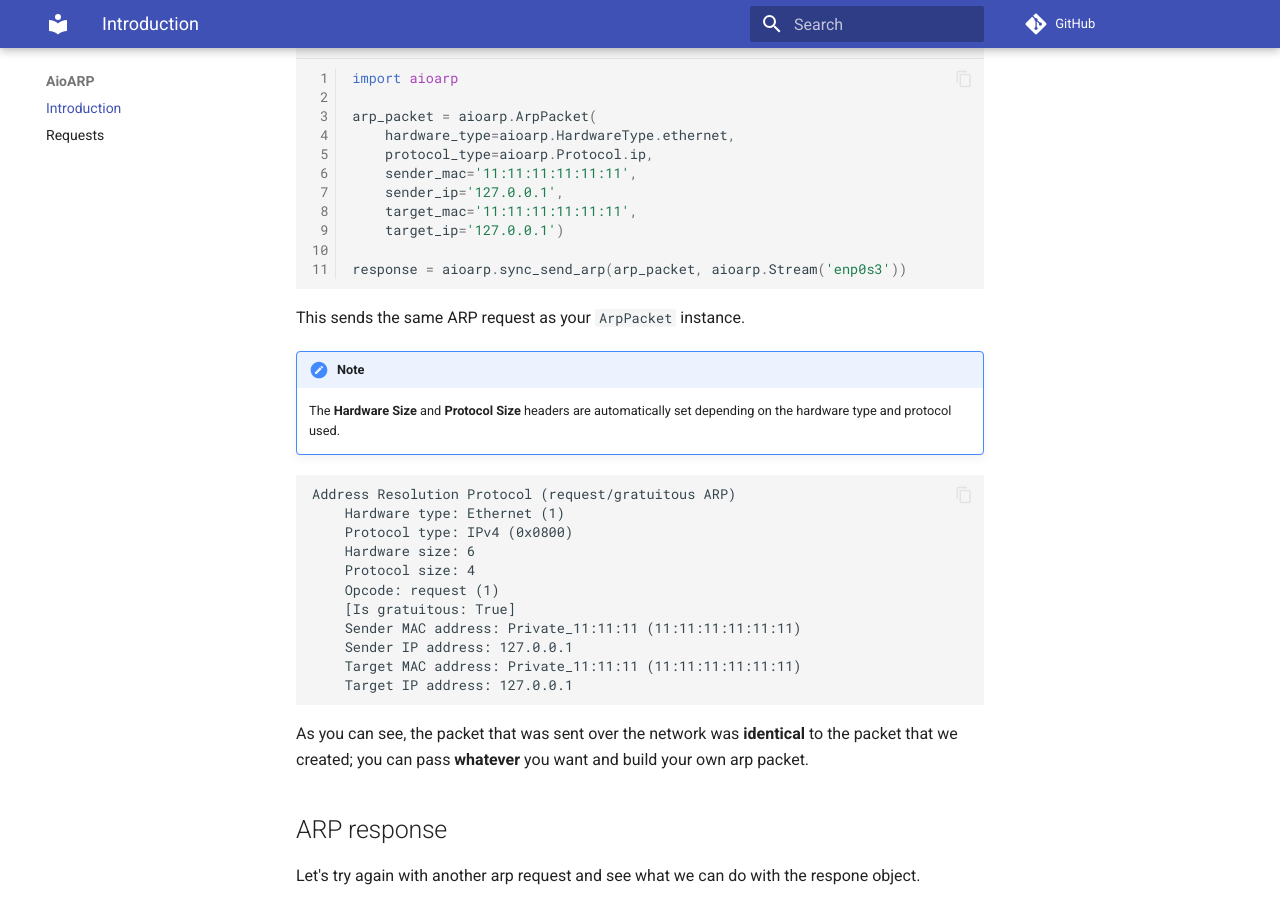
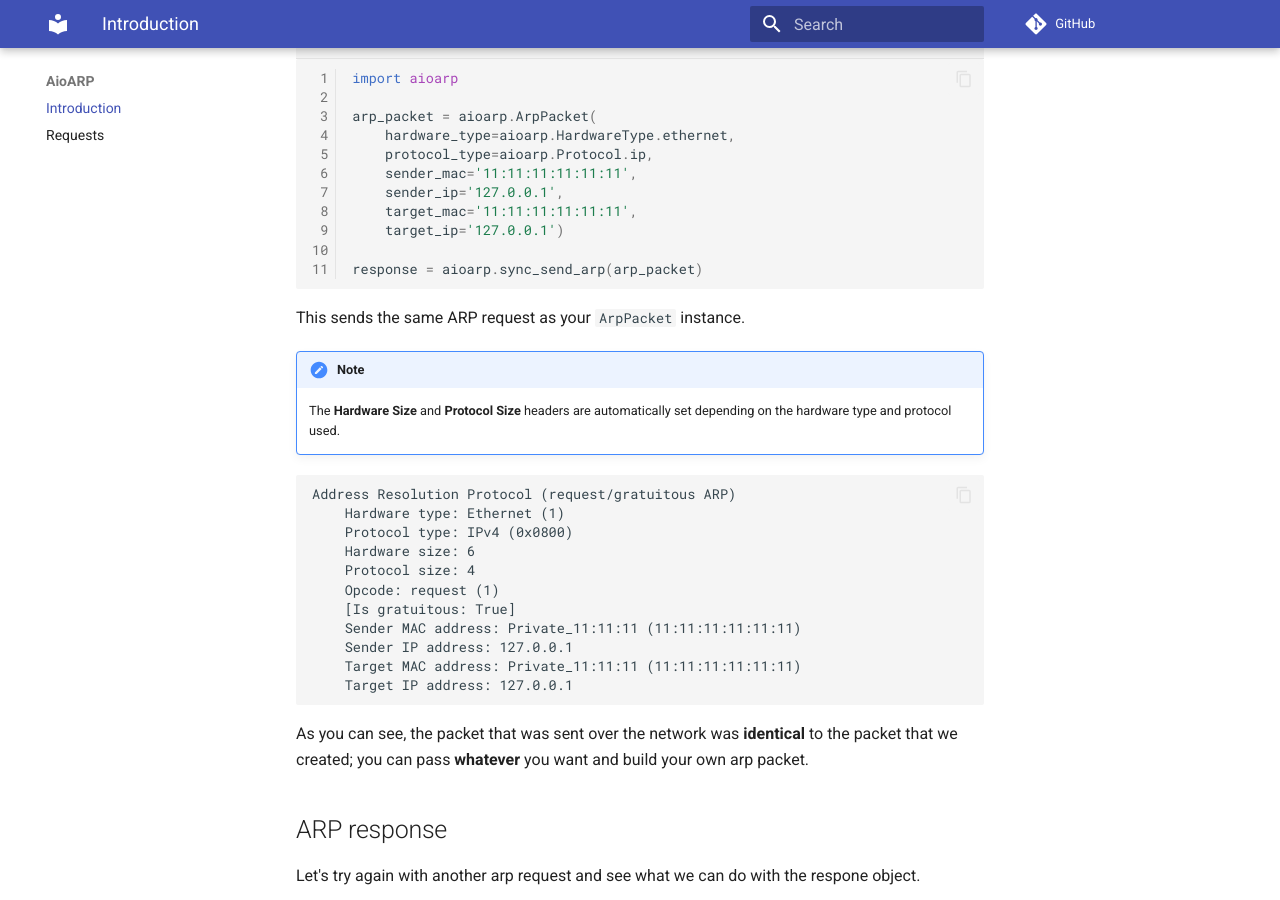
Before and after one commit to karpetrosyan/aioarp, an MkDocs documentation site: the page built from docs/index.md, in a window 1280 px wide and 900 px high, scrolled down 1513 px. Built offline with MkDocs 1.6.1 and Material for MkDocs 9.7.7, drawn with Linux system fonts in a browser that asks for light colours; comment, search, counter and statistics services are not loaded.

Commit message:
Change docs

````diff
--- a/docs/index.md
+++ b/docs/index.md
@@ -73,7 +73,7 @@ arp_packet = aioarp.ArpPacket(
     target_mac='11:11:11:11:11:11',
     target_ip='127.0.0.1')
 
-response = aioarp.sync_send_arp(arp_packet, aioarp.Stream('enp0s3'))
+response = aioarp.sync_send_arp(arp_packet)
 ```
 
 This sends the same ARP request as your `ArpPacket` instance.
````
